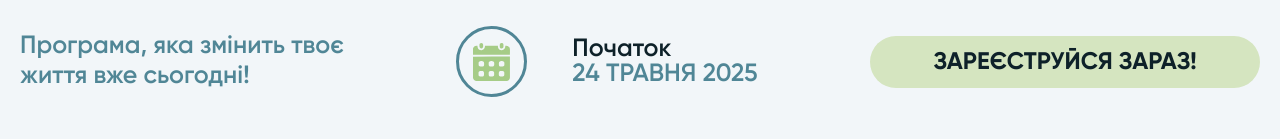
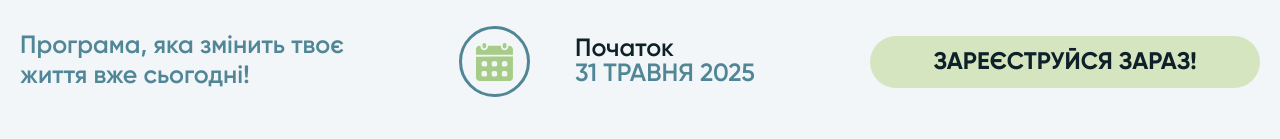
Before and after one commit to troewka/statements-about-oneself, a React (Create React App) app: page / in a window 1280 px wide. Shown: the part 800-939 px from the top of the page. Built offline with nearby package versions, Linux system fonts and the light colour scheme.

Commit message:
change date

```diff
--- a/src/Sections/Main/index.jsx
+++ b/src/Sections/Main/index.jsx
@@ -24,7 +24,7 @@ export const Main = () => {
           <Icon name='calendar' size='M'/>
           <div className={styles.main__date}>
             <h4>Початок</h4>
-            <span>24 травня 2025</span>
+            <span>31 травня 2025</span>
           </div>
         </div>
         <Button label='Зареєструйся зараз!' theme='main' href={config.registration} />
--- a/src/Sections/Registration/index.jsx
+++ b/src/Sections/Registration/index.jsx
@@ -28,7 +28,7 @@ export const Registration = () => {
           </div>
           <div className={styles.registration__date}>
             <Icon name='list' size='M'/>
-            <Title text='ПОЧАТОК 24 ТРАВНЯ 2025' color='#93bccc' size='XS'/>
+            <Title text='ПОЧАТОК 31 ТРАВНЯ 2025' color='#93bccc' size='XS'/>
           </div>
         </div>
         <div className={styles.registration__picture}>
```
